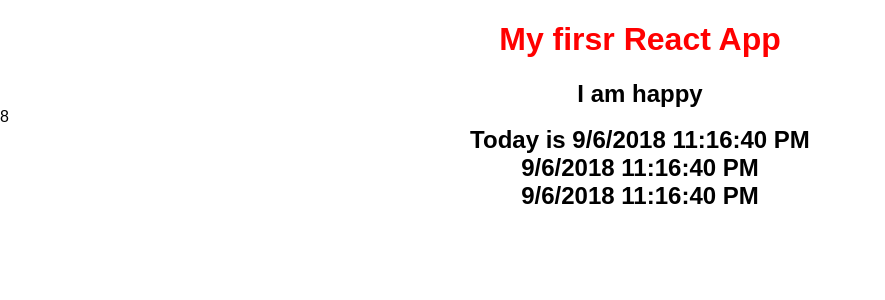
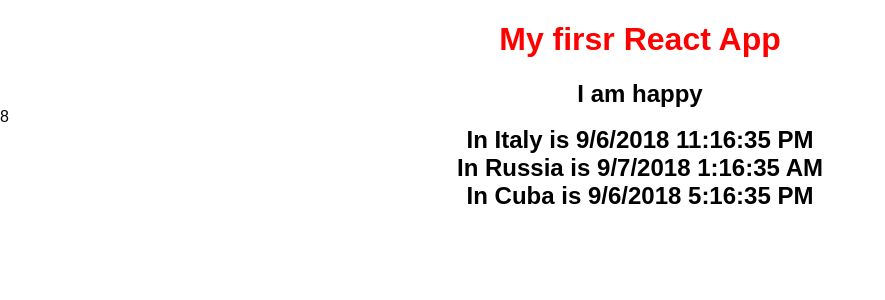
Before and after one commit to hidran/react-redux-course, a React (Create React App) app in the folder introapp/: page / in a window 1280 px wide. Shown: the top 300 px of the page, without its empty margins (0-885 px from the left). Built offline with nearby package versions, Linux system fonts and the light colour scheme.

Commit message:
Add Clock component

```diff
--- a/introapp/src/App.js
+++ b/introapp/src/App.js
@@ -1,12 +1,13 @@
 import React, { Component } from 'react';
 import logo from './logo.svg';
 import './App.css';
-
+import Clock from  './Clock'
 const happy =  <h2>I am happy</h2>;
  function getDate(date) {
     return date.toLocaleDateString()  + ' ' + date.toLocaleTimeString();
  }
 class App extends Component {
+
   render() {
     return (
       <React.Fragment>
@@ -15,9 +16,9 @@
       </div>
       { happy }
       { 4+4}
-      <h2> Today is  { new Date().toLocaleDateString()  + ' ' +new Date().toLocaleTimeString() }</h2>
-      <h2> { getDate(new Date())}</h2>
-      <h2> { getDate(new Date())}</h2>
+      <Clock country="Italy" timezone="0" />
+      <Clock country="Russia"  timezone="2" />
+      <Clock country="Cuba" timezone="-6" ></Clock>
       </React.Fragment>
     );
   }
--- /dev/null
+++ b/introapp/src/Clock.js
@@ -0,0 +1,11 @@
+import React from 'react'
+
+function clock(props){
+
+    const tempo =   Date.now() + props.timezone  * 3600 * 1000 ;
+    const data = new Date(tempo);
+
+    return <h2> In { props.country }  is  { data.toLocaleDateString()  + ' ' + data.toLocaleTimeString() }</h2>
+}
+
+export default clock;
--- a/introapp/src/index.js
+++ b/introapp/src/index.js
@@ -3,11 +3,9 @@
 import './index.css';
 import App from './App';
 import registerServiceWorker from './registerServiceWorker';
-function renderApp() {
+
     ReactDOM.render(<App />, document.getElementById('root'));
-}
 
-setInterval(renderApp, 1000);
 
 
 registerServiceWorker();
```
